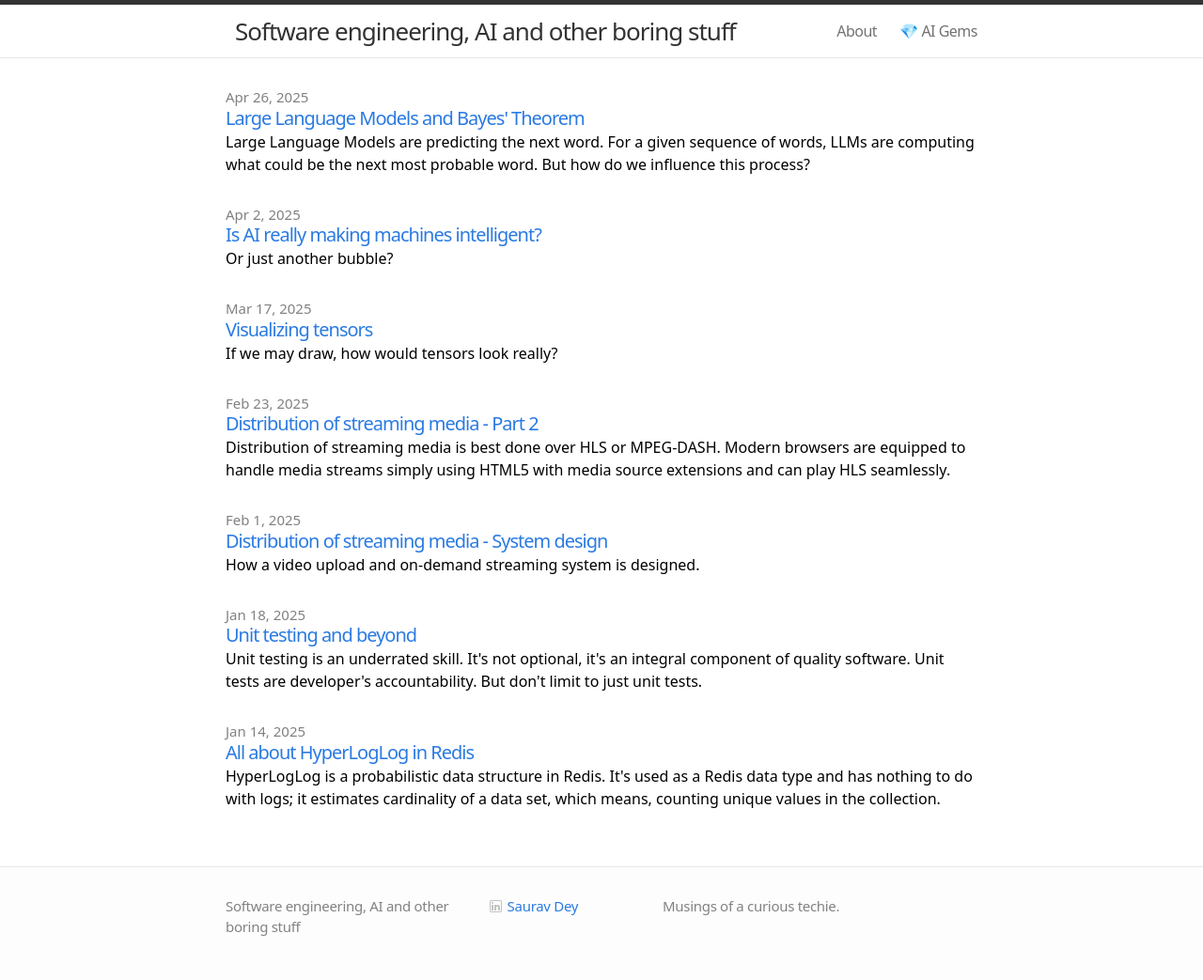
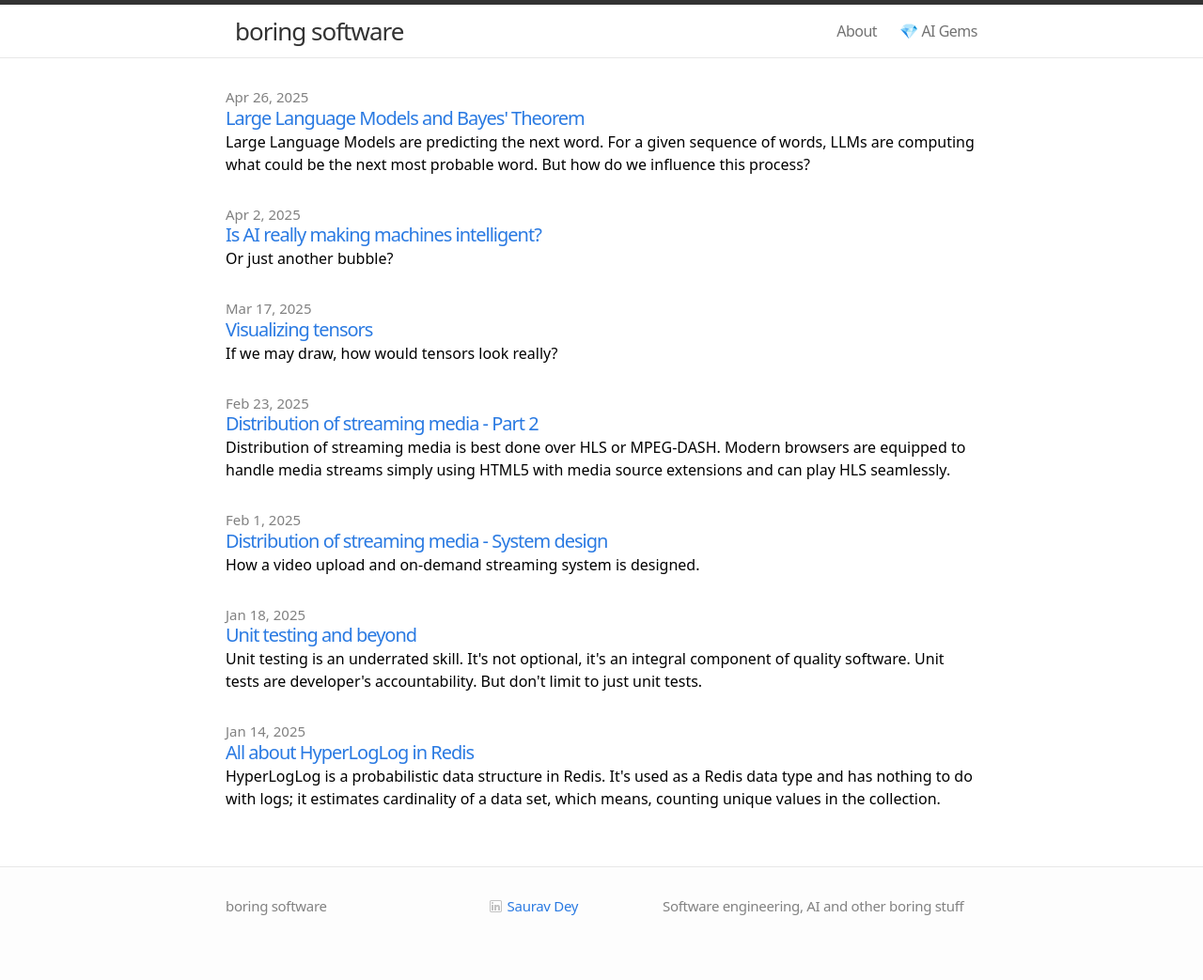
Before and after one commit to mindyouragents/mindyouragents.github.io, a Jekyll site: the page built from index.html, in a window 1280 px wide. Shown: the whole page at 94% size. Built offline with Jekyll 4.4.1, drawn with Linux system fonts in a browser that asks for light colours; some web fonts are replaced; after the commit the page ends 1020 px from its top, so only the background shows below that.

Commit message:
restored from backup

```diff
--- a/_config.yml
+++ b/_config.yml
@@ -1,7 +1,7 @@
 # Site settings
-title: Software engineering, AI and other boring stuff
+title: boring software
 email:
-description: "Musings of a curious techie."
+description: "Software engineering, AI and other boring stuff"
 baseurl: ""
 url: "http://boringfyi.github.io"
 linkedin_username: sauravdey
```
